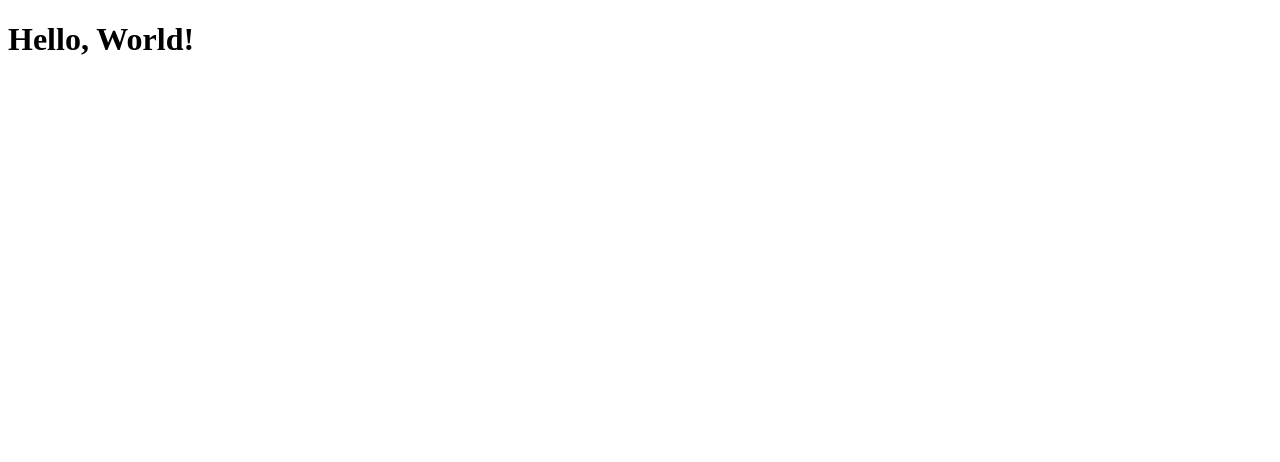
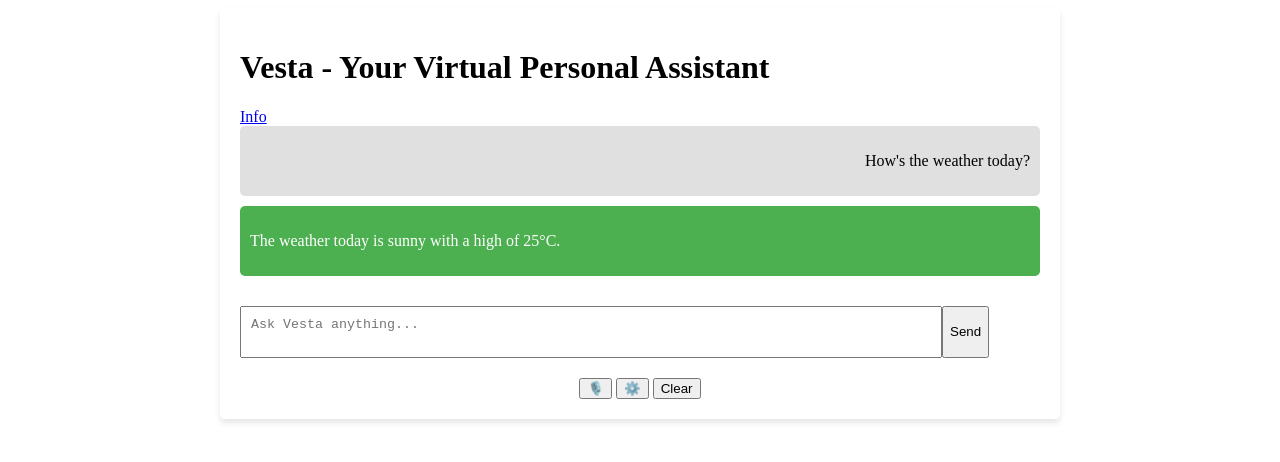
Before and after one commit to vestahome82/ChatFlow, a website: page index.html in a window 1280 px wide. Drawn offline with Linux system fonts and the light colour scheme.

Commit message:
Update index.html

```diff
--- a/index.html
+++ b/index.html
@@ -1,9 +1,84 @@
 <!DOCTYPE html>
-<html>
+<html lang="en">
 <head>
-    <title>Test Page</title>
+    <meta charset="UTF-8">
+    <meta http-equiv="X-UA-Compatible" content="IE=edge">
+    <meta name="viewport" content="width=device-width, initial-scale=1.0">
+    <title>Vesta - Your Virtual Personal Assistant</title>
+    <style>
+        .container {
+            max-width: 800px;
+            margin: 0 auto;
+            background-color: rgba(255, 255, 255, 0.8);
+            padding: 20px;
+            border-radius: 5px;
+            box-shadow: 0 4px 6px rgba(0, 0, 0, 0.1);
+        }
+
+        .chat-window {
+            max-height: 400px;
+            overflow-y: scroll;
+            margin-bottom: 20px;
+        }
+
+        .chat-message {
+            padding: 10px;
+            border-radius: 5px;
+            margin-bottom: 10px;
+        }
+
+        .user {
+            text-align: right;
+            background-color: #e0e0e0;
+        }
+
+        .vesta {
+            background-color: #4caf50;
+            color: white;
+        }
+
+        .user-input-area {
+            display: flex;
+        }
+
+        .user-input-area textarea {
+            width: 85%;
+            padding: 10px;
+            resize: none;
+        }
+
+        footer {
+            margin-top: 20px;
+            text-align: center;
+        }
+    </style>
 </head>
 <body>
-    <h1>Hello, World!</h1>
+    <div class="container">
+        <header>
+            <h1>Vesta - Your Virtual Personal Assistant</h1>
+            <a href="#" class="info-link">Info</a>
+        </header>
+
+        <div class="chat-window">
+            <div class="chat-message user">
+                <p>How's the weather today?</p>
+            </div>
+            <div class="chat-message vesta">
+                <p>The weather today is sunny with a high of 25°C.</p>
+            </div>
+        </div>
+
+        <div class="user-input-area">
+            <textarea placeholder="Ask Vesta anything..."></textarea>
+            <button>Send</button>
+        </div>
+
+        <footer>
+            <button class="mic-btn">🎙️</button>
+            <button class="settings-btn">⚙️</button>
+            <button class="clear-btn">Clear</button>
+        </footer>
+    </div>
 </body>
 </html>
```
